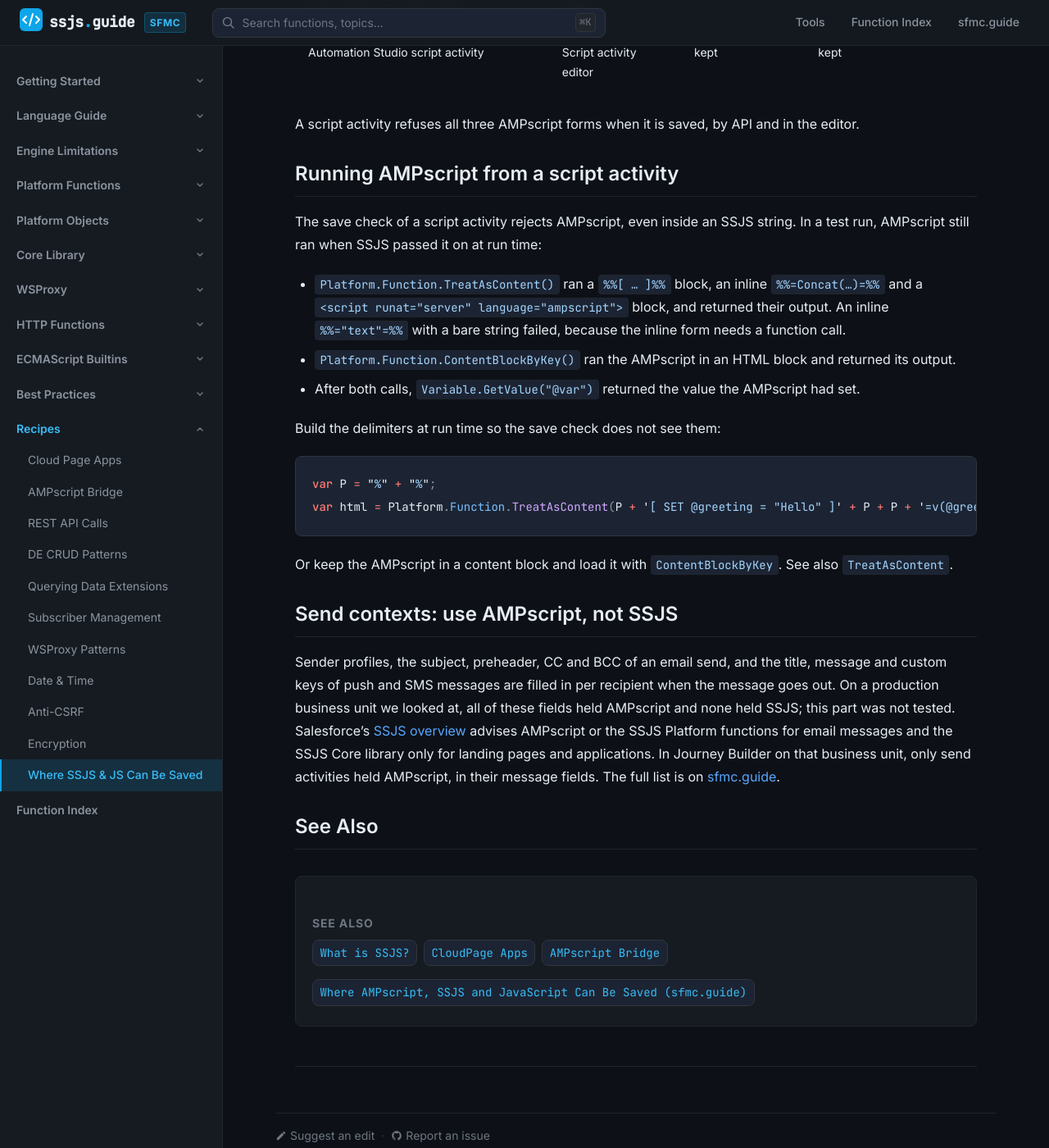
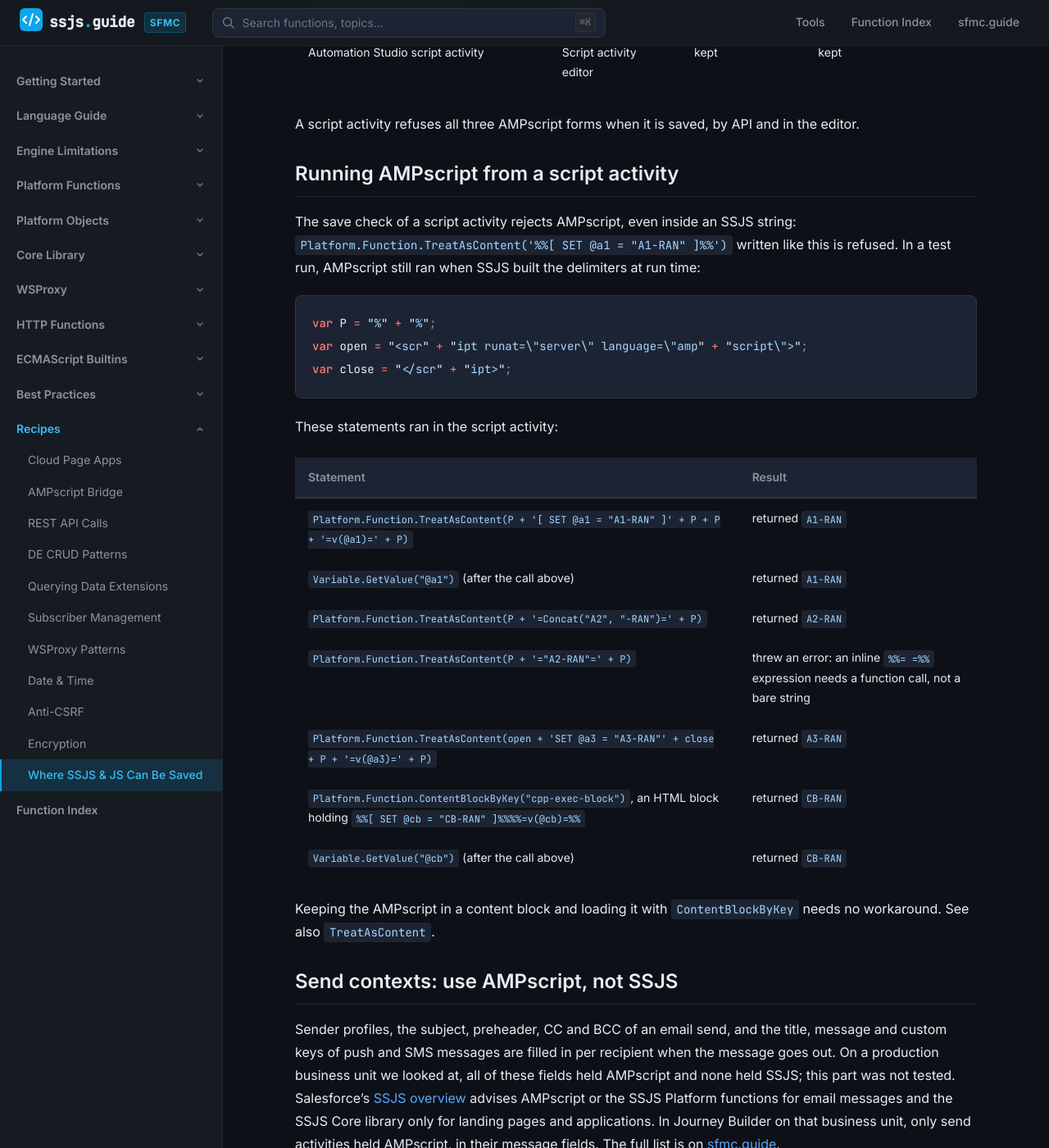
Before and after one commit to JoernBerkefeld/ssjs.guide, a Jekyll site: the page built from recipes/code-persistence.md, in a window 1280 px wide and 1400 px high, scrolled down 2055 px. Shown: the whole window at 82% size. Built offline with Jekyll 4.4.1, drawn with Linux system fonts in a browser that asks for light colours.

Commit message:
Code persistence: show the exact script activity statements
List the TreatAsContent and ContentBlockByKey statements from the test run with their results instead of summary bullets.

````diff
--- a/recipes/code-persistence.md
+++ b/recipes/code-persistence.md
@@ -48,20 +48,27 @@ A script activity refuses all three AMPscript forms when it is saved, by API and
 
 ## Running AMPscript from a script activity
 
-The save check of a script activity rejects AMPscript, even inside an SSJS string. In a test run, AMPscript still ran when SSJS passed it on at run time:
-
-- `Platform.Function.TreatAsContent()` ran a `%%[ … ]%%` block, an inline `%%=Concat(…)=%%` and a `<script runat="server" language="ampscript">` block, and returned their output. An inline `%%="text"=%%` with a bare string failed, because the inline form needs a function call.
-- `Platform.Function.ContentBlockByKey()` ran the AMPscript in an HTML block and returned its output.
-- After both calls, `Variable.GetValue("@var")` returned the value the AMPscript had set.
-
-Build the delimiters at run time so the save check does not see them:
+The save check of a script activity rejects AMPscript, even inside an SSJS string: `Platform.Function.TreatAsContent('%%[ SET @a1 = "A1-RAN" ]%%')` written like this is refused. In a test run, AMPscript still ran when SSJS built the delimiters at run time:
 
 ```js
 var P = "%" + "%";
-var html = Platform.Function.TreatAsContent(P + '[ SET @greeting = "Hello" ]' + P + P + '=v(@greeting)=' + P);
+var open = "<scr" + "ipt runat=\"server\" language=\"amp" + "script\">";
+var close = "</scr" + "ipt>";
 ```
 
-Or keep the AMPscript in a content block and load it with [`ContentBlockByKey`](/platform-functions/contentblockbykey/). See also [`TreatAsContent`](/platform-functions/treatascontent/).
+These statements ran in the script activity:
+
+| Statement | Result |
+|---|---|
+| `Platform.Function.TreatAsContent(P + '[ SET @a1 = "A1-RAN" ]' + P + P + '=v(@a1)=' + P)` | returned `A1-RAN` |
+| `Variable.GetValue("@a1")` (after the call above) | returned `A1-RAN` |
+| `Platform.Function.TreatAsContent(P + '=Concat("A2", "-RAN")=' + P)` | returned `A2-RAN` |
+| `Platform.Function.TreatAsContent(P + '="A2-RAN"=' + P)` | threw an error: an inline `%%= =%%` expression needs a function call, not a bare string |
+| `Platform.Function.TreatAsContent(open + 'SET @a3 = "A3-RAN"' + close + P + '=v(@a3)=' + P)` | returned `A3-RAN` |
+| `Platform.Function.ContentBlockByKey("cpp-exec-block")`, an HTML block holding `%%[ SET @cb = "CB-RAN" ]%%%%=v(@cb)=%%` | returned `CB-RAN` |
+| `Variable.GetValue("@cb")` (after the call above) | returned `CB-RAN` |
+
+Keeping the AMPscript in a content block and loading it with [`ContentBlockByKey`](/platform-functions/contentblockbykey/) needs no workaround. See also [`TreatAsContent`](/platform-functions/treatascontent/).
 
 ## Send contexts: use AMPscript, not SSJS
 
````
